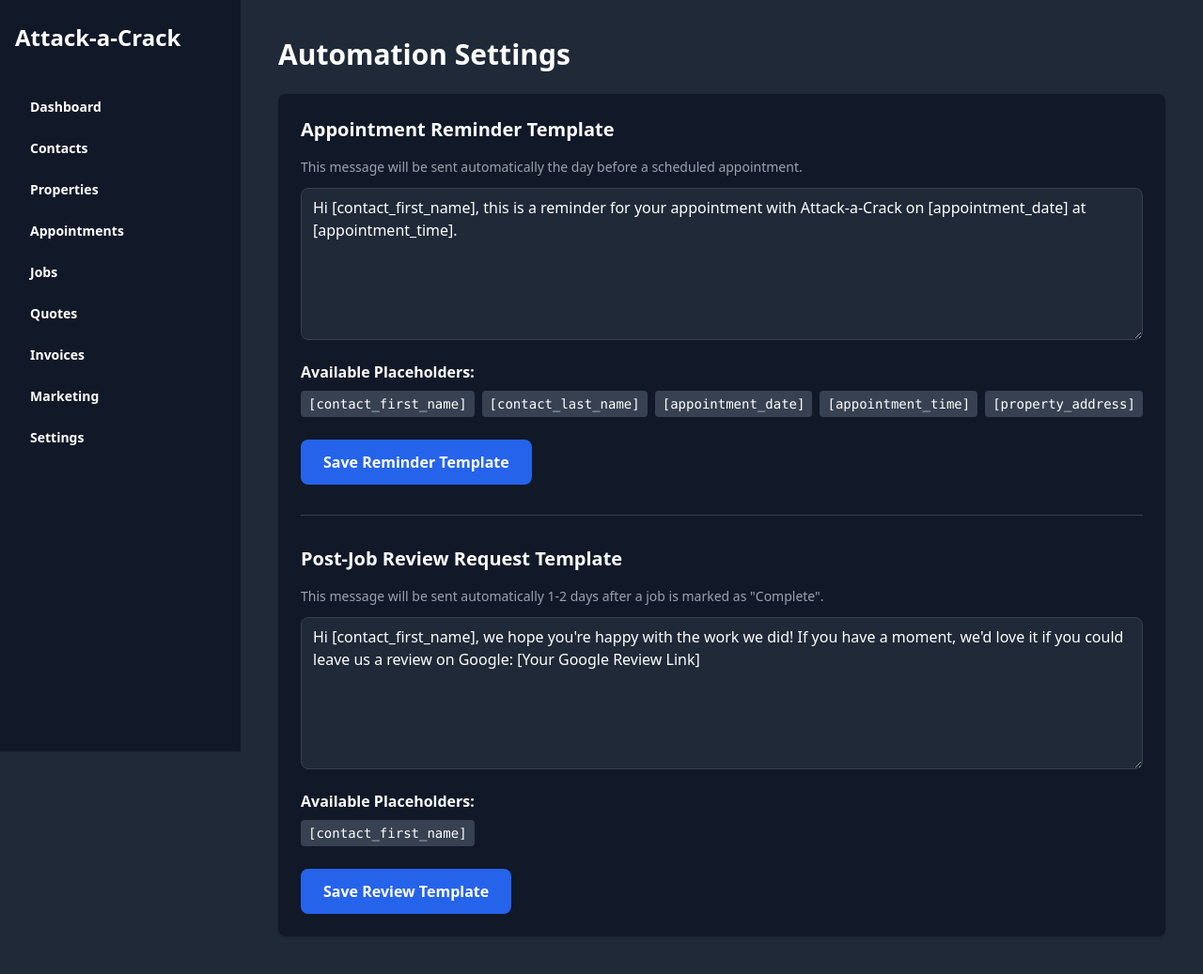
After one commit to mrjmd/attackacrack, a Flask app: page /settings/automation in a window 1280 px wide. The commit adds this page. Shown: the whole page at 94% size. Run offline with Flask 3, Linux system fonts and the light colour scheme; some libraries are stand-ins or nearby versions.

Commit message:
pre/post job text automations

```diff
--- a/app.py
+++ b/app.py
@@ -5,6 +5,10 @@ from flask_migrate import Migrate
 from config import Config
 from extensions import db
 from datetime import datetime
+import os
+from apscheduler.schedulers.background import BackgroundScheduler
+
+# The 'commands' import is removed as the file no longer exists.
 
 def create_app(config_class=Config):
     """Create and configure an instance of the Flask application."""
@@ -56,9 +60,22 @@ def create_app(config_class=Config):
     app.register_blueprint(invoice_bp, url_prefix='/invoices')
     app.register_blueprint(api_bp, url_prefix='/api')
 
-    # We no longer need db.create_all() as migrations will handle the schema
-    # with app.app_context():
-    #     db.create_all()
+    # --- INITIALIZE SCHEDULER ---
+    from services.scheduler_service import SchedulerService
+
+    scheduler = BackgroundScheduler(daemon=True)
+
+    def job_wrapper():
+        with app.app_context():
+            service = SchedulerService()
+            service.send_appointment_reminders()
+
+    scheduler.add_job(job_wrapper, 'cron', hour=8, minute=0)
+
+    if os.environ.get('WERKZEUG_RUN_MAIN') or app.config.get('FLASK_ENV') == 'production':
+        scheduler.start()
+        print("--- Background scheduler started. ---")
+    # --- END SCHEDULER ---
 
     return app
 
--- a/crm_database.py
+++ b/crm_database.py
@@ -23,6 +23,7 @@ class Job(db.Model):
     id = db.Column(db.Integer, primary_key=True)
     description = db.Column(db.Text, nullable=False)
     status = db.Column(db.String(20), default='Active')
+    completed_at = db.Column(db.DateTime, nullable=True)
     property_id = db.Column(db.Integer, db.ForeignKey('property.id'), nullable=False)
     quotes = db.relationship('Quote', backref='job', lazy=True, cascade="all, delete-orphan")
     invoices = db.relationship('Invoice', backref='job', lazy=True, cascade="all, delete-orphan")
@@ -80,3 +81,8 @@ class MediaAttachment(db.Model):
     source_url = db.Column(db.String(500), nullable=False)
     local_path = db.Column(db.String(500), nullable=True)
     content_type = db.Column(db.String(100), nullable=True)
+
+class Setting(db.Model):
+    id = db.Column(db.Integer, primary_key=True)
+    key = db.Column(db.String(100), unique=True, nullable=False)
+    value = db.Column(db.Text, nullable=False)
--- a/requirements.txt
+++ b/requirements.txt
@@ -1,5 +1,6 @@
 alembic==1.16.4
 annotated-types==0.7.0
+APScheduler==3.11.0
 blinker==1.9.0
 cachetools==5.5.2
 certifi==2025.7.14
@@ -52,6 +53,7 @@ tqdm==4.67.1
 typing-inspection==0.4.1
 typing_extensions==4.14.1
 tzdata==2025.2
+tzlocal==5.3.1
 uritemplate==4.2.0
 urllib3==2.5.0
 Werkzeug==3.1.3
--- a/routes/main_routes.py
+++ b/routes/main_routes.py
@@ -10,15 +10,11 @@ from services.quote_service import QuoteService
 from services.appointment_service import AppointmentService
 from csv_importer import CsvImporter
 from property_radar_importer import PropertyRadarImporter
-from api_integrations import get_upcoming_calendar_events, get_recent_gmail_messages
+from api_integrations import get_upcoming_calendar_events, get_recent_gmail_messages, get_recent_openphone_texts
+from extensions import db
+from crm_database import Setting
 
 main_bp = Blueprint('main', __name__)
-contact_service = ContactService()
-property_service = PropertyService()
-job_service = JobService()
-quote_service = QuoteService()
-appointment_service = AppointmentService()
-
 
 @main_bp.route('/')
 def index():
@@ -26,6 +22,12 @@ def index():
 
 @main_bp.route('/dashboard')
 def dashboard():
+    contact_service = ContactService()
+    property_service = PropertyService()
+    job_service = JobService()
+    quote_service = QuoteService()
+    appointment_service = AppointmentService()
+
     stats = {
         'contact_count': len(contact_service.get_all_contacts()),
         'property_count': len(property_service.get_all_properties()),
@@ -37,22 +39,62 @@ def dashboard():
 
     google_events = get_upcoming_calendar_events()
     gmail_messages = get_recent_gmail_messages()
-    # We no longer fetch OpenPhone texts here; the front end will do it.
+    openphone_texts, openphone_error = get_recent_openphone_texts()
 
     return render_template(
         'dashboard.html',
         stats=stats,
         appointments=internal_appointments,
         google_events=google_events,
-        gmail_messages=gmail_messages
+        gmail_messages=gmail_messages,
+        openphone_texts=openphone_texts,
+        openphone_error=openphone_error
     )
 
 @main_bp.route('/settings')
 def settings():
     return render_template('settings.html')
 
+@main_bp.route('/settings/automation', methods=['GET', 'POST'])
+def automation_settings():
+    if request.method == 'POST':
+        form_type = request.form.get('form_type')
+
+        if form_type == 'reminder':
+            template_key = 'appointment_reminder_template'
+            template_text = request.form.get('reminder_template')
+            flash_message = 'Reminder template saved successfully!'
+        elif form_type == 'review':
+            template_key = 'review_request_template'
+            template_text = request.form.get('review_template')
+            flash_message = 'Review request template saved successfully!'
+        else:
+            flash('Invalid form submission.', 'error')
+            return redirect(url_for('main.automation_settings'))
+
+        setting = db.session.query(Setting).filter_by(key=template_key).first()
+        if setting:
+            setting.value = template_text
+        else:
+            setting = Setting(key=template_key, value=template_text)
+            db.session.add(setting)
+
+        db.session.commit()
+        flash(flash_message, 'success')
+        return redirect(url_for('main.automation_settings'))
+
+    # For GET request, fetch both templates
+    reminder_setting = db.session.query(Setting).filter_by(key='appointment_reminder_template').first()
+    review_setting = db.session.query(Setting).filter_by(key='review_request_template').first()
+
+    reminder_text = reminder_setting.value if reminder_setting else "Hi [contact_first_name], this is a reminder for your appointment with Attack-a-Crack on [appointment_date] at [appointment_time]."
+    review_text = review_setting.value if review_setting else "Hi [contact_first_name], we hope you're happy with the work we did! If you have a moment, we'd love it if you could leave us a review on Google: [Your Google Review Link]"
+
+    return render_template('automation_settings.html', reminder_template_text=reminder_text, review_template_text=review_text)
+
 @main_bp.route('/import_csv', methods=['GET', 'POST'])
 def import_csv():
+    contact_service = ContactService()
     if request.method == 'POST':
         if 'file' not in request.files:
             flash('No file part')
@@ -66,7 +108,6 @@ def import_csv():
             filepath = os.path.join('/tmp', filename)
             file.save(filepath)
 
-            # Correctly initialize the importer with the ContactService
             importer = CsvImporter(contact_service)
             importer.import_data(filepath)
 
@@ -77,6 +118,8 @@ def import_csv():
 
 @main_bp.route('/import_property_radar', methods=['GET', 'POST'])
 def import_property_radar():
+    contact_service = ContactService()
+    property_service = PropertyService()
     if request.method == 'POST':
         if 'file' not in request.files:
             flash('No file part')
@@ -90,7 +133,6 @@ def import_property_radar():
             filepath = os.path.join('/tmp', filename)
             file.save(filepath)
 
-            # Correctly initialize the importer with both required services
             importer = PropertyRadarImporter(contact_service, property_service)
             importer.import_data(filepath)
 
--- /dev/null
+++ b/templates/automation_settings.html
@@ -0,0 +1,55 @@
+{% extends "base.html" %}
+
+{% block title %}Automation Settings{% endblock %}
+
+{% block content %}
+    <h2 class="text-3xl font-bold mb-6">Automation Settings</h2>
+
+    <div class="bg-gray-900 rounded-lg shadow p-6">
+        <!-- Appointment Reminder Form -->
+        <form method="POST" class="mb-8 border-b border-gray-700 pb-8">
+            <input type="hidden" name="form_type" value="reminder">
+            <h3 class="text-xl font-bold mb-4">Appointment Reminder Template</h3>
+            <p class="text-sm text-gray-400 mb-2">
+                This message will be sent automatically the day before a scheduled appointment.
+            </p>
+            <textarea name="reminder_template" rows="6" class="w-full bg-gray-800 border border-gray-700 rounded-lg px-3 py-2 mt-1">{{ reminder_template_text or '' }}</textarea>
+
+            <div class="mt-4">
+                <h4 class="font-semibold mb-2">Available Placeholders:</h4>
+                <div class="flex flex-wrap gap-2 text-sm">
+                    <code class="bg-gray-700 px-2 py-1 rounded">[contact_first_name]</code>
+                    <code class="bg-gray-700 px-2 py-1 rounded">[contact_last_name]</code>
+                    <code class="bg-gray-700 px-2 py-1 rounded">[appointment_date]</code>
+                    <code class="bg-gray-700 px-2 py-1 rounded">[appointment_time]</code>
+                    <code class="bg-gray-700 px-2 py-1 rounded">[property_address]</code>
+                </div>
+            </div>
+
+            <div class="mt-6">
+                <button type="submit" class="px-6 py-3 bg-blue-600 hover:bg-blue-700 rounded-lg font-bold">Save Reminder Template</button>
+            </div>
+        </form>
+
+        <!-- Review Request Form -->
+        <form method="POST">
+            <input type="hidden" name="form_type" value="review">
+            <h3 class="text-xl font-bold mb-4">Post-Job Review Request Template</h3>
+            <p class="text-sm text-gray-400 mb-2">
+                This message will be sent automatically 1-2 days after a job is marked as "Complete".
+            </p>
+            <textarea name="review_template" rows="6" class="w-full bg-gray-800 border border-gray-700 rounded-lg px-3 py-2 mt-1">{{ review_template_text or '' }}</textarea>
+
+            <div class="mt-4">
+                <h4 class="font-semibold mb-2">Available Placeholders:</h4>
+                <div class="flex flex-wrap gap-2 text-sm">
+                    <code class="bg-gray-700 px-2 py-1 rounded">[contact_first_name]</code>
+                </div>
+            </div>
+
+            <div class="mt-6">
+                <button type="submit" class="px-6 py-3 bg-blue-600 hover:bg-blue-700 rounded-lg font-bold">Save Review Template</button>
+            </div>
+        </form>
+    </div>
+{% endblock %}
```
Also changed, not shown: migrations/versions/5b88747384d3_add_completed_at_to_job_model.py (added, +32 -0 lines), migrations/versions/b65671b7ac7f_add_setting_table_for_templates.py (added, +34 -0 lines), services/scheduler_service.py (added, +117 -0 lines), templates/settings.html (+13 -5 lines).
